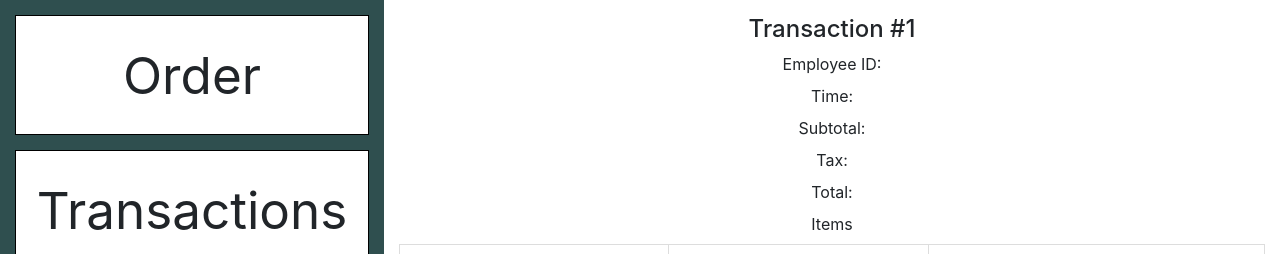
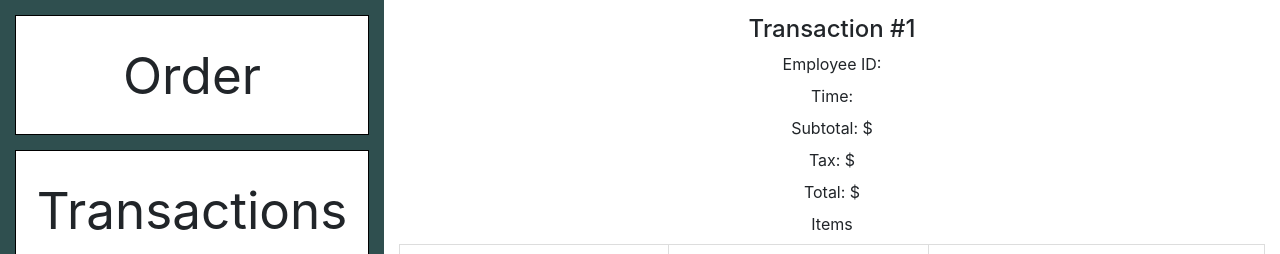
Before and after one commit to agutierrez0/stunning-octopus, a React (Create React App) app: page /platform/transactions/1 in a window 1280 px wide. Shown: the top 254 px of the page. Built offline with nearby package versions, Linux system fonts and the light colour scheme; no server answers; the database is empty.

Commit message:
fix subtotal/total stuff

```diff
--- a/src/components/singleTransaction.js
+++ b/src/components/singleTransaction.js
@@ -66,9 +66,9 @@ export default function SingleTransaction() {
 
         <label>Employee ID: {employeeId}</label>
         <label>Time: {time}</label>
-        <label>Subtotal: {subTotal}</label>
-        <label>Tax: {tax}</label>
-        <label>Total: {total}</label>
+        <label>Subtotal: ${total}</label>
+        <label>Tax: ${tax}</label>
+        <label>Total: ${subTotal}</label>
 
         <label>Items</label>
         <table>
```
